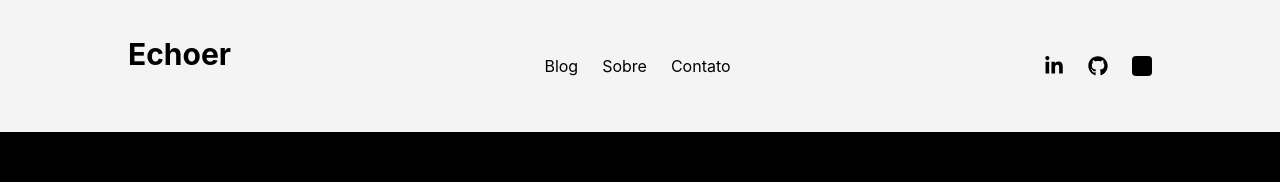
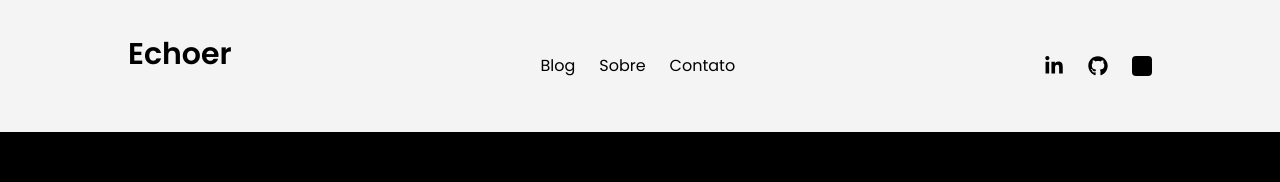
Before and after one commit to nanvieiradev/echoer, a Next.js app: page / in a window 1280 px wide. Shown: the top 182 px of the page. Built offline with nearby package versions, Linux system fonts and the light colour scheme.

Commit message:
style: update fonte -> poppinss

```diff
--- a/src/components/ui/Footer.jsx
+++ b/src/components/ui/Footer.jsx
@@ -1,13 +1,23 @@
 import Link from "next/link"
 import NavbarSocial from "./NavbarSocial"
+import { Poppins } from "next/font/google"
+
+const poppins = Poppins({
+  subsets: ["latin"],
+  weight: ["100", "200", "300", "400", "500", "600", "700", "800", "900"],
+})
 
 export default function Footer() {
   return (
-    <footer className="flex flex-col items-center gap-6 py-24">
+    <footer
+      className={`flex flex-col items-center gap-6 py-24 ${poppins.className}`}
+    >
       <NavbarSocial />
       <p>
         Feito por{" "}
-        <Link href="/" className="underline underline-offset-2">@nanvieiradev</Link>
+        <Link href="/" className="underline underline-offset-2">
+          @nanvieiradev
+        </Link>
       </p>
     </footer>
   )
--- a/src/components/ui/Header.jsx
+++ b/src/components/ui/Header.jsx
@@ -1,11 +1,19 @@
 import Link from "next/link"
 import NavbarMenu from "./NavbarMenu"
 import NavbarSocial from "./NavbarSocial"
+import { Poppins } from "next/font/google"
+
+const poppins = Poppins({
+  subsets: ["latin"],
+  weight: ["100", "200", "300", "400", "500", "600", "700", "800", "900"],
+})
 
 export default function Header() {
   return (
-    <header className="flex justify-between items-center py-9">
-      <Link href="/" className="mb-6 font-bold text-3xl">
+    <header
+      className={`flex justify-between items-center py-9 ${poppins.className}`}
+    >
+      <Link href="/" className="mb-6 font-semibold text-3xl">
         Echoer
       </Link>
       <NavbarMenu />
```
